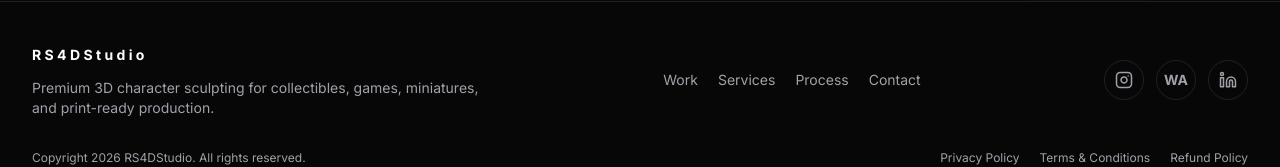
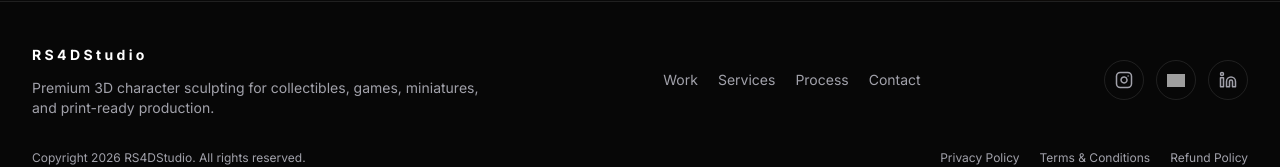
Before and after one commit to debrahulsarkar/RS4DStudio, a Next.js app: page / in a window 1280 px wide. Shown: the part 8036-8203 px from the top of the page. Built offline with nearby package versions, Linux system fonts and the light colour scheme; grey boxes are pictures that could not be loaded.

Commit message:
Update Footer.tsx

```diff
--- a/sections/Footer.tsx
+++ b/sections/Footer.tsx
@@ -36,7 +36,13 @@ export function Footer() {
     className="focus-ring inline-flex size-10 items-center justify-center rounded-full border border-white/10 text-studio-muted transition hover:border-orange-400/40 hover:text-studio-accent"
     aria-label="WhatsApp"
   >
-    <span className="text-sm font-bold" aria-hidden="true">WA</span>
+    <img
+  src="/whatsapp.svg"
+  alt=""
+  width={18}
+  height={18}
+  aria-hidden="true"
+/>
   </a>
 
   <a
```
